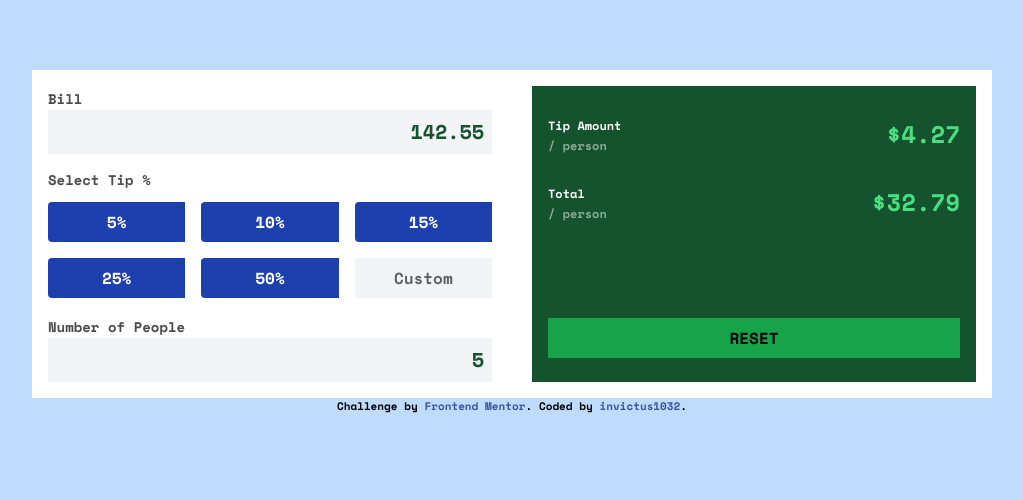
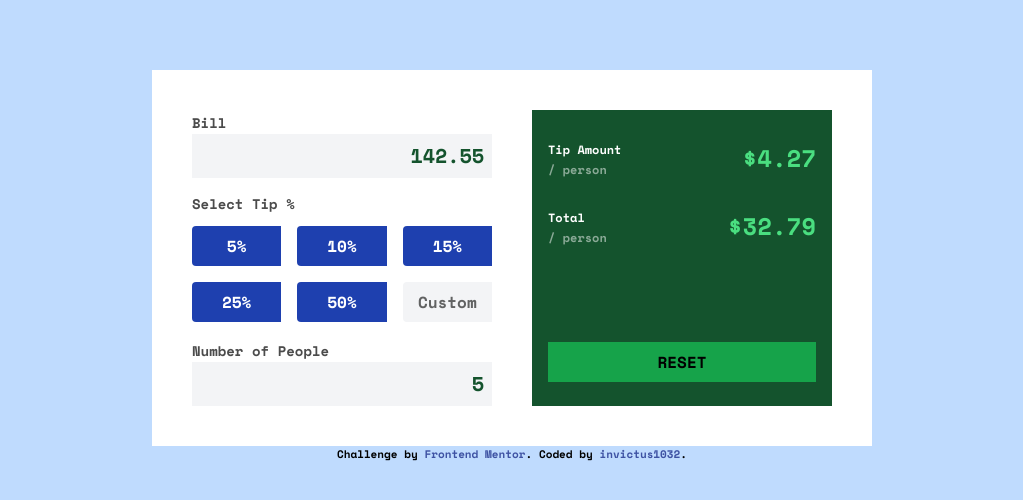
Before and after one commit to invictus1032/FrontendMentor_tip-calculator-app, a website: page index.html in a window 1280 px wide. Shown: the part 218-718 px from the top of the page, without its empty margins (128-1151 px from the left). Drawn offline with nearby package versions, Linux system fonts and the light colour scheme; files that its build step writes are made by us from their sources.

Commit message:
fix: adjust max-width on multiple devices
In addition, also adjust paddings

```diff
--- a/index.html
+++ b/index.html
@@ -23,7 +23,7 @@
   <header class="p-10 sm:p-[11vh]">
     <h1 class="text-center text-3xl text-opacity-60 text-black">S P L I<br>T T E R</h1>
   </header>
-  <main class="bg-white p-4 sm:grid sm:grid-cols-2 sm:gap-10 max-w-[80%] mx-auto">
+  <main class="bg-white p-10 sm:grid sm:grid-cols-2 sm:gap-10 max-w-[90%] sm:max-w-[80%] xl:max-w-[60%] mx-auto">
     <section class="">
       <form action="" class="flex flex-col gap-4">
         <div>
```
